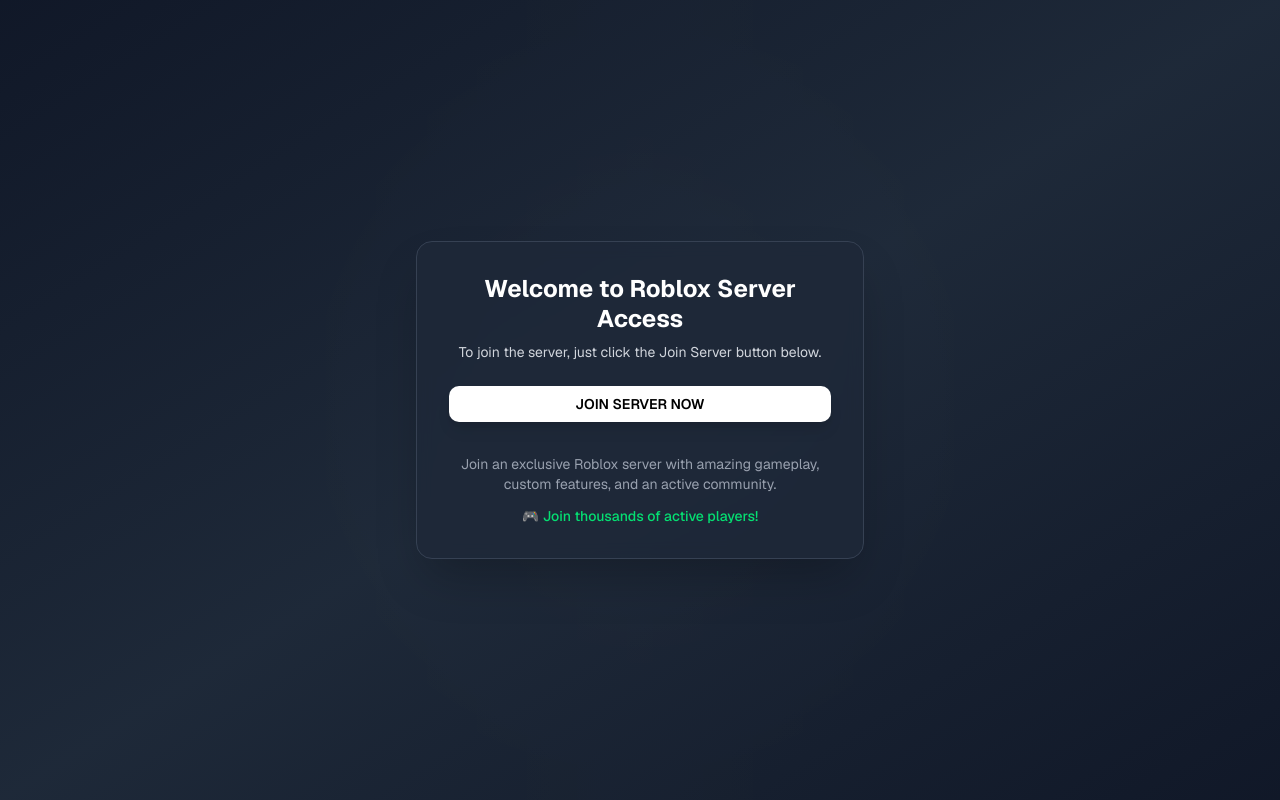
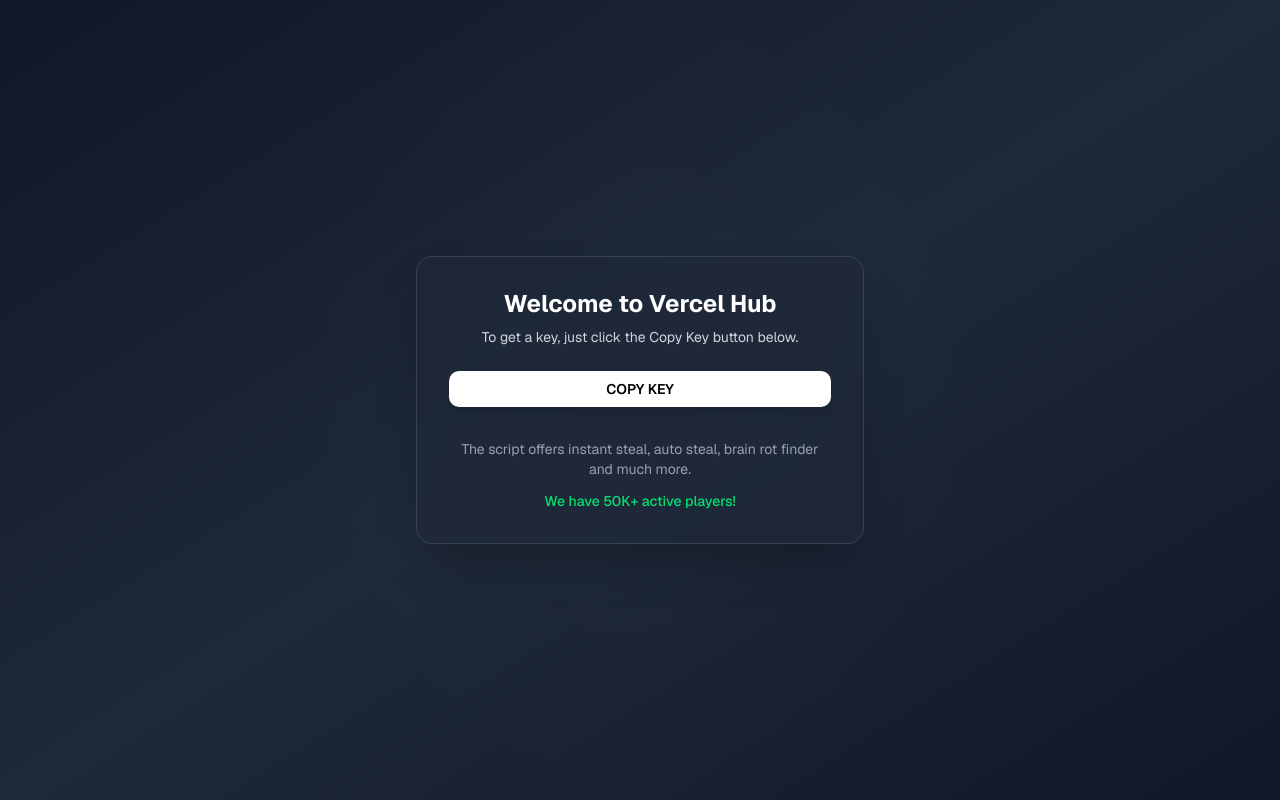
Before and after one commit to pablotoe53/v0-website-builder, a Next.js app: page / in a window 1280 px wide. Built offline with nearby package versions, Linux system fonts and the light colour scheme.

Commit message:
feat: update landing page to Vercel Hub branding
Change title to "Welcome to Vercel Hub" and button text to "COPY KEY".

Co-authored-by: null <228133178+pablotoe53@users.noreply.github.com>

```diff
--- a/app/page.tsx
+++ b/app/page.tsx
@@ -19,8 +19,8 @@ export default function Home() {
         <div className="space-y-6">
           {/* Main heading */}
           <div className="space-y-2">
-            <h1 className="text-2xl font-bold text-white leading-tight">Welcome to Roblox Server Access</h1>
-            <p className="text-gray-300 text-sm">To join the server, just click the Join Server button below.</p>
+            <h1 className="text-2xl font-bold text-white leading-tight">Welcome to Vercel Hub</h1>
+            <p className="text-gray-300 text-sm">To get a key, just click the Copy Key button below.</p>
           </div>
 
           {/* CTA Button */}
@@ -28,17 +28,17 @@ export default function Home() {
             onClick={handleGetKey}
             className="w-full bg-white hover:bg-gray-100 text-black font-semibold py-3 px-6 rounded-lg transition-all duration-200 transform hover:scale-105 shadow-lg"
           >
-            JOIN SERVER NOW
+            COPY KEY
           </Button>
 
           {/* Description */}
           <div className="space-y-3 pt-2">
             <p className="text-gray-400 text-sm">
-              Join an exclusive Roblox server with amazing gameplay, custom features, and an active community.
+              The script offers instant steal, auto steal, brain rot finder and much more.
             </p>
 
             {/* Stats */}
-            <p className="text-green-400 font-medium text-sm">🎮 Join thousands of active players!</p>
+            <p className="text-green-400 font-medium text-sm">We have 50K+ active players!</p>
           </div>
         </div>
       </div>
```
